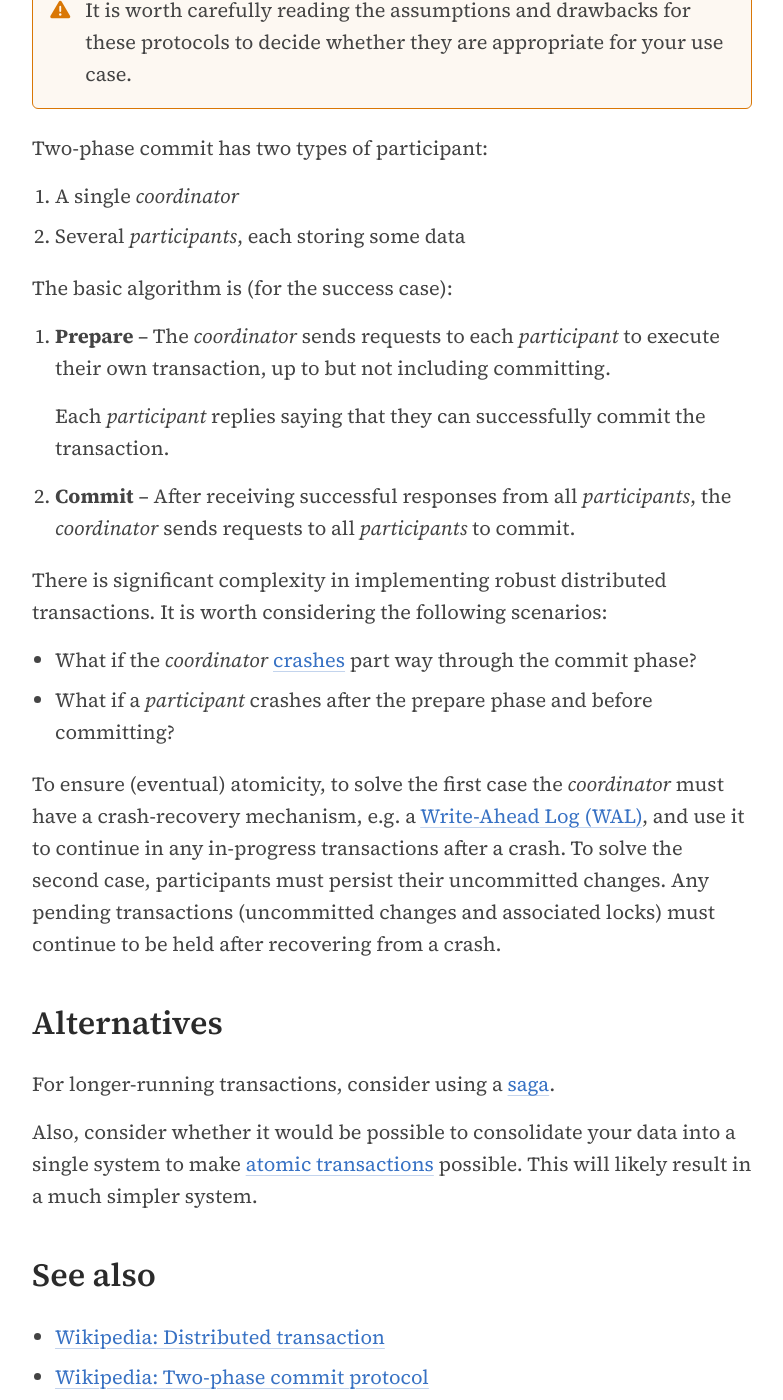
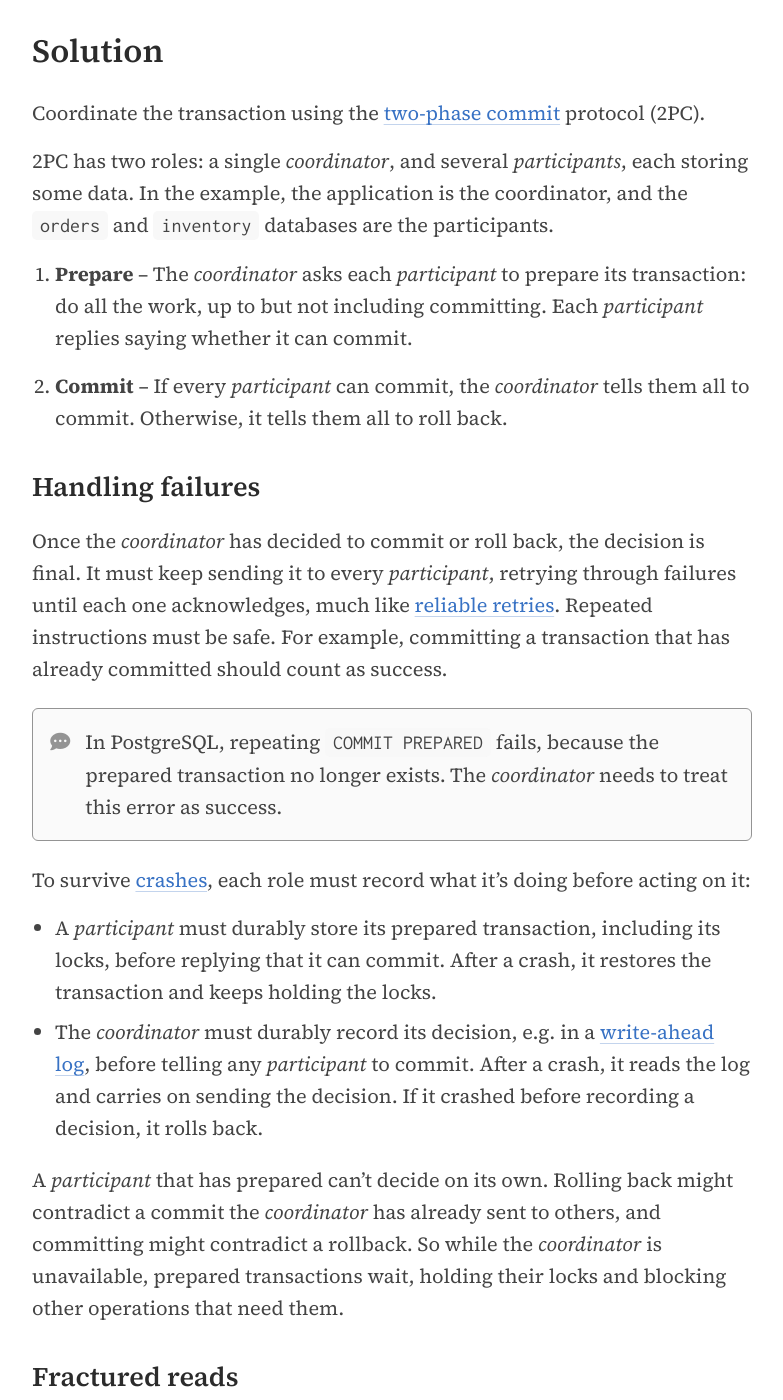
Before and after one commit to ThomWright/ThomWright.github.io, a Jekyll site: the page built from _failure-patterns/distributed-transaction.md, in a window 1280 px wide and 1400 px high, scrolled down 1231 px. Shown: the whole window, without its empty margins (248-1031 px from the left). Built offline with Jekyll 4.4.1, drawn with Linux system fonts in a browser that asks for light colours; some of the changed text lies outside the part shown.

Commit message:
Explain 2PC failure handling and fractured reads
The distributed transaction page offered 3PC as an equal option,
described only the success case, and didn't say what other operations
see while a transaction commits.

Describe 2PC with rollback, the coordinator retrying its decision,
what each role must persist before acting, and why prepared
participants block. Explain that the writes aren't fully isolated, so
other operations can see fractured reads. Make prepare support a
prerequisite, use two databases in the example, and point to sagas
and distributed databases as alternatives.

Co-Authored-By: Claude Opus 5.5 <noreply@anthropic.com>

```diff
--- a/_failure-patterns/distributed-transaction.md
+++ b/_failure-patterns/distributed-transaction.md
@@ -16,13 +16,15 @@ Some operations need to synchronously write to two or more transactional systems
 
 ## Prerequisites
 
-Eventual consistency, blocking and reduced availability are acceptable.
+Every system supports *preparing* a transaction: making it ready to commit, then waiting for an instruction to commit or roll back. For example, PostgreSQL's [`PREPARE TRANSACTION`](https://www.postgresql.org/docs/current/sql-prepare-transaction.html), or MySQL's [XA transactions](https://dev.mysql.com/doc/refman/8.4/en/xa.html).
 
-It is worth introducing significant complexity.
+[Eventual consistency]({% link _failure-patterns/glossary.md %}#eventual-consistency) is acceptable. So is reduced availability: every system must be available for a transaction to commit, and if the process coordinating the transaction fails partway through, transactions can be left holding locks until it recovers, blocking other operations.
+
+Significant extra complexity is acceptable.
 
 ## Example
 
-An e-commerce platform has two services: `orders` and `inventory`. When an order is placed it needs to be recorded in the `orders` service and some stock needs to be reserved in the `inventory` service.
+An e-commerce application stores orders and stock in separate databases, `orders` and `inventory`. When an order is placed, it needs to be recorded in `orders`, and some stock needs to be reserved in `inventory`.
 
 ## Problem
 
@@ -30,43 +32,45 @@ How do we perform a transaction across more than one system, such that either al
 
 ## Solution
 
-Use a distributed transaction by implementing e.g. the [two-phase](https://en.wikipedia.org/wiki/Two-phase_commit_protocol) or [three-phase](https://en.wikipedia.org/wiki/Three-phase_commit_protocol) commit protocols.
+Coordinate the transaction using the [two-phase commit](https://en.wikipedia.org/wiki/Two-phase_commit_protocol) protocol (2PC).
+
+2PC has two roles: a single *coordinator*, and several *participants*, each storing some data. In the example, the application is the coordinator, and the `orders` and `inventory` databases are the participants.
+
+1. **Prepare** – The *coordinator* asks each *participant* to prepare its transaction: do all the work, up to but not including committing. Each *participant* replies saying whether it can commit.
+
+2. **Commit** – If every *participant* can commit, the *coordinator* tells them all to commit. Otherwise, it tells them all to roll back.
+
+### Handling failures
+
+Once the *coordinator* has decided to commit or roll back, the decision is final. It must keep sending it to every *participant*, retrying through failures until each one acknowledges, much like [reliable retries]({% link _failure-patterns/reliable-retries.md %}). Repeated instructions must be safe. For example, committing a transaction that has already committed should count as success.
 
 {% include callout.html
-  type="warning"
-  content="It is worth carefully reading the assumptions and drawbacks for these protocols to decide whether they are appropriate for your use case."
+  type="aside"
+  content="In PostgreSQL, repeating `COMMIT PREPARED` fails, because the prepared transaction no longer exists. The *coordinator* needs to treat this error as success."
 %}
 
-Two-phase commit has two types of participant:
+To survive [crashes]({% link _failure-patterns/glossary.md %}#crash), each role must record what it's doing before acting on it:
 
-1. A single *coordinator*
-2. Several *participants*, each storing some data
+- A *participant* must durably store its prepared transaction, including its locks, before replying that it can commit. After a crash, it restores the transaction and keeps holding the locks.
+- The *coordinator* must durably record its decision, e.g. in a [write-ahead log](https://en.wikipedia.org/wiki/Write-ahead_logging), before telling any *participant* to commit. After a crash, it reads the log and carries on sending the decision. If it crashed before recording a decision, it rolls back.
 
-The basic algorithm is (for the success case):
+A *participant* that has prepared can't decide on its own. Rolling back might contradict a commit the *coordinator* has already sent to others, and committing might contradict a rollback. So while the *coordinator* is unavailable, prepared transactions wait, holding their locks and blocking other operations that need them.
 
-1. **Prepare** – The *coordinator* sends requests to each *participant* to execute their own transaction, up to but not including committing.
+### Fractured reads
 
-    Each *participant* replies saying that they can successfully commit the transaction.
+2PC makes the writes atomic, but not fully [isolated]({% link _failure-patterns/glossary.md %}#isolation). Each *participant* only isolates its own transaction, and they don't all commit at the same instant. In the example, `orders` might commit before `inventory`. In between, another operation could see the order but not its stock reservation: a [fractured read]({% link _failure-patterns/glossary.md %}#fractured-read). This usually lasts only as long as the commit phase, but if the commit can't reach a *participant*, e.g. because of a [network partition]({% link _failure-patterns/glossary.md %}#network-partition) or a crash, it lasts until it does.
 
-2. **Commit** – After receiving successful responses from all *participants*, the *coordinator* sends requests to all *participants* to commit.
-
-There is significant complexity in implementing robust distributed transactions. It is worth considering the following scenarios:
-
-- What if the *coordinator* [crashes]({% link _failure-patterns/glossary.md %}#crash) part way through the commit phase?
-- What if a *participant* crashes after the prepare phase and before committing?
-
-To ensure (eventual) atomicity, to solve the first case the *coordinator* must have a crash-recovery mechanism, e.g. a [Write-Ahead Log (WAL)](https://en.wikipedia.org/wiki/Write-ahead_logging), and use it to continue in any in-progress transactions after a crash. To solve the second case, participants must persist their uncommitted changes. Any pending transactions (uncommitted changes and associated locks) must continue to be held after recovering from a crash.
+Preventing this means readers have to take part in the locking too. They lock everything they read, in every *participant*, and hold the locks until they've finished reading. This is slow and can deadlock across systems. It also doesn't cover rows that don't exist yet, such as a new order. Often it's simpler to accept the inconsistency.
 
 ## Alternatives
 
-For longer-running transactions, consider using a [saga]({% link _failure-patterns/saga.md %}).
+For longer-running transactions, or systems that don't support preparing transactions, consider using a [saga]({% link _failure-patterns/saga.md %}).
 
-Also, consider whether it would be possible to consolidate your data into a single system to make [atomic transactions]({% link _failure-patterns/acid-transaction.md %}) possible. This will likely result in a much simpler system.
+Also, consider whether it would be possible to consolidate your data into a single system to make [atomic transactions]({% link _failure-patterns/acid-transaction.md %}) possible. This will likely result in a much simpler system. If the data doesn't fit in one database, a distributed database (e.g. [CockroachDB](https://www.cockroachlabs.com/docs/stable/architecture/transaction-layer), [Spanner](https://cloud.google.com/spanner/docs/transactions)) runs distributed transactions internally, so the application doesn't have to coordinate them. At serializable isolation, the default in both, they also prevent [fractured reads]({% link _failure-patterns/glossary.md %}#fractured-read).
 
 ## See also
 
 - [Wikipedia: Distributed transaction](https://en.wikipedia.org/wiki/Distributed_transaction)
 - [Wikipedia: Two-phase commit protocol](https://en.wikipedia.org/wiki/Two-phase_commit_protocol)
-- [Wikipedia: Three-phase commit protocol](https://en.wikipedia.org/wiki/Three-phase_commit_protocol)
 - [The Seven Most Classic Patterns for Distributed Transactions](https://medium.com/@dongfuye/the-seven-most-classic-solutions-for-distributed-transaction-management-3f915f331e15)
 - [Patterns for distributed transactions within a microservices architecture](https://developers.redhat.com/blog/2018/10/01/patterns-for-distributed-transactions-within-a-microservices-architecture)
```
